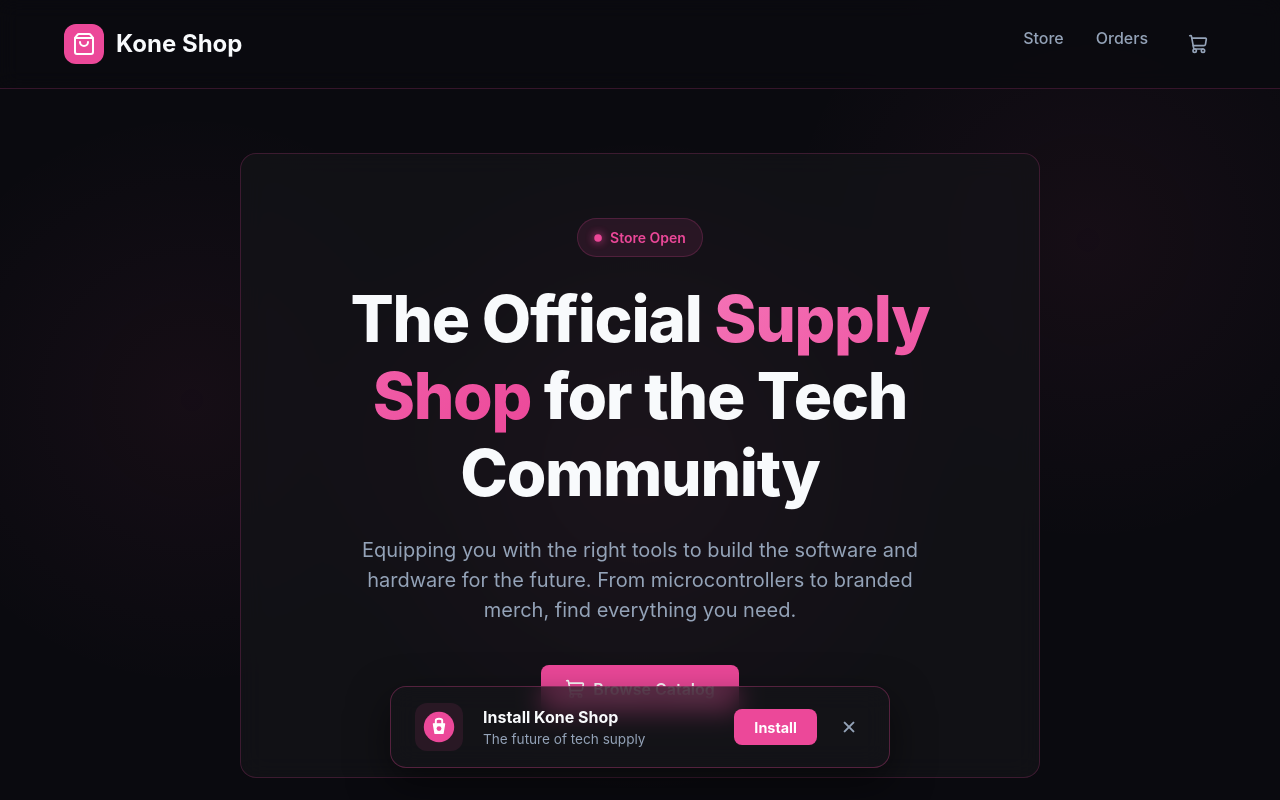
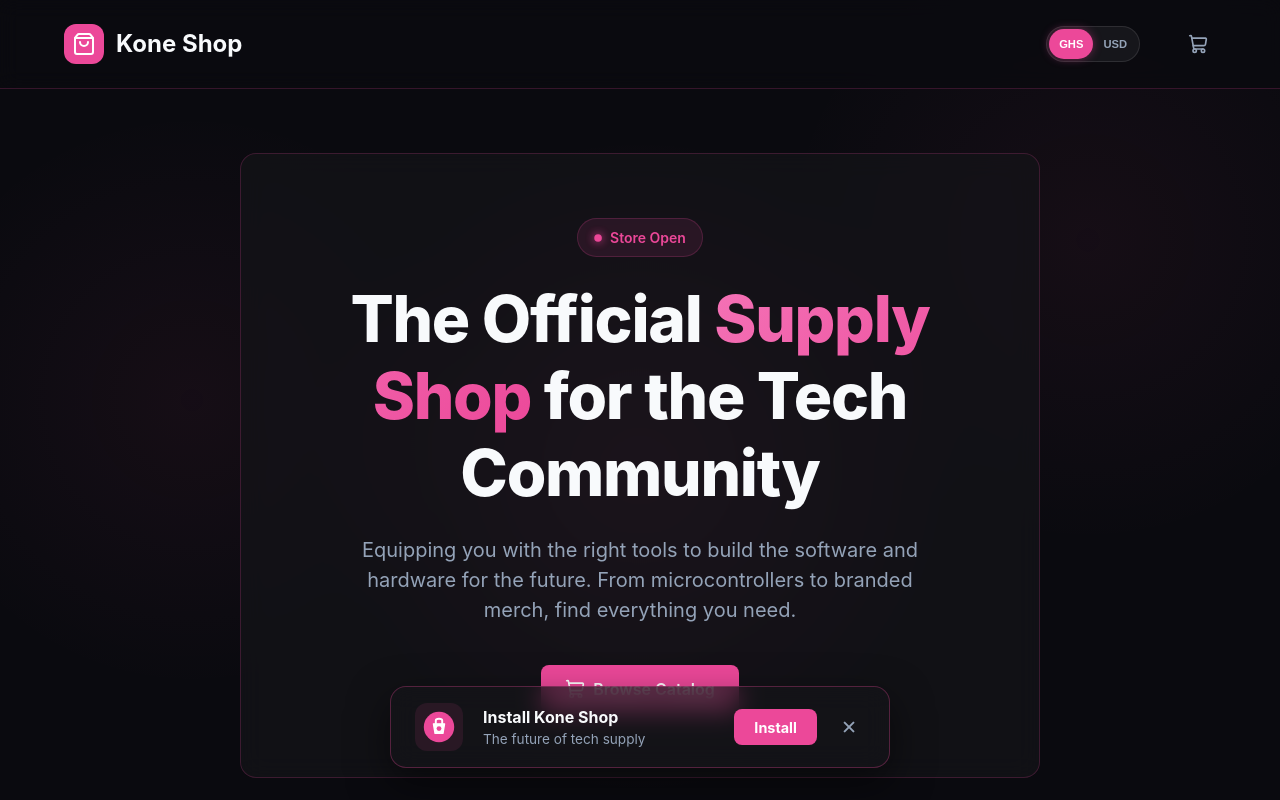
Before and after one commit to PhilipKone/Kone-Shop, a React (Vite) app: page / in a window 1280 px wide. Shown: the top 800 px of the page. Built offline with nearby package versions, Linux system fonts and the light colour scheme; no server answers.

Commit message:
feat: add currency toggle (GHS/USD) with real-time exchange rates

```diff
--- a/src/App.tsx
+++ b/src/App.tsx
@@ -8,11 +8,13 @@
 import InstallBanner from './components/InstallBanner';
 import CartDrawer from './components/CartDrawer';
 import { CartProvider } from './context/CartContext';
+import { CurrencyProvider } from './context/CurrencyContext';
 
 function App() {
   const [activeCategory, setActiveCategory] = useState('hardware');
 
   return (
+    <CurrencyProvider>
       <CartProvider>
         <div className="app-container">
           <Header />
@@ -31,6 +33,7 @@
           <Footer />
         </div>
       </CartProvider>
+    </CurrencyProvider>
   );
 }
 
--- a/src/components/CartDrawer.tsx
+++ b/src/components/CartDrawer.tsx
@@ -1,14 +1,22 @@
 import { X, Minus, Plus, Trash2, ShoppingBag } from 'lucide-react';
 import { useCart } from '../context/CartContext';
+import { useCurrency } from '../context/CurrencyContext';
 import './CartDrawer.css';
 
 export default function CartDrawer() {
   const { cart, isCartOpen, setIsCartOpen, removeFromCart, updateQuantity, totalPrice, totalItems } = useCart();
+  const { formatPrice, currency } = useCurrency();
 
   const handleCheckout = () => {
     const phoneNumber = '233551993820';
-    const itemLines = cart.map(item => `• ${item.quantity}x ${item.name} (GH₵ ${(item.price * item.quantity).toLocaleString()})`).join('%0A');
-    const message = `Hello Kone Shop! 🛍️%0A%0AI'd like to place an order:%0A%0A${itemLines}%0A%0A*Total: GH₵ ${totalPrice.toLocaleString()}*%0A%0APlease let me know the next steps for delivery!`;
+    const itemLines = cart.map(item => `• ${item.quantity}x ${item.name} (${formatPrice(item.price * item.quantity)})`).join('%0A');
+
+    let totalText = `*Total: ${formatPrice(totalPrice)}*`;
+    if (currency === 'USD') {
+      totalText += `%0A(Base: GH₵ ${totalPrice.toLocaleString()})`;
+    }
+
+    const message = `Hello Kone Shop! 🛍️%0A%0AI'd like to place an order:%0A%0A${itemLines}%0A%0A${totalText}%0A%0APlease let me know the next steps for delivery!`;
 
     window.open(`https://wa.me/${phoneNumber}?text=${message}`, '_blank');
   };
@@ -38,7 +46,7 @@
                 <img src={item.image} alt={item.name} className="item-img" />
                 <div className="item-details">
                   <h4 className="item-name">{item.name}</h4>
-                  <p className="item-price">GH₵ {item.price.toLocaleString()}</p>
+                  <p className="item-price">{formatPrice(item.price)}</p>
                   <div className="item-actions">
                     <div className="quantity-controls">
                       <button onClick={() => updateQuantity(item.id, item.quantity - 1)}><Minus size={14} /></button>
@@ -59,7 +67,7 @@
           <div className="cart-footer">
             <div className="cart-total">
               <span>Total</span>
-              <span className="total-amount">GH₵ {totalPrice.toLocaleString()}</span>
+              <span className="total-amount">{formatPrice(totalPrice)}</span>
             </div>
             <button className="btn-primary checkout-btn" onClick={handleCheckout}>
               Proceed to Checkout
--- a/src/components/Header.css
+++ b/src/components/Header.css
@@ -33,3 +33,30 @@
   border: 2px solid var(--bg-dark);
   box-shadow: 0 0 10px rgba(236, 72, 153, 0.3);
 }
+
+.currency-toggle {
+  background: rgba(255, 255, 255, 0.05);
+  border: 1px solid rgba(255, 255, 255, 0.1);
+  border-radius: 20px;
+  display: flex;
+  padding: 2px;
+  margin-right: 0.5rem;
+}
+
+.currency-btn {
+  background: transparent;
+  border: none;
+  padding: 4px 10px;
+  border-radius: 18px;
+  font-size: 0.7rem;
+  font-weight: 700;
+  transition: all 0.3s;
+  color: var(--text-secondary);
+  cursor: pointer;
+}
+
+.currency-btn.active {
+  background: var(--accent-primary);
+  color: white;
+  box-shadow: 0 0 10px rgba(236, 72, 153, 0.4);
+}
--- a/src/components/Header.tsx
+++ b/src/components/Header.tsx
@@ -1,9 +1,11 @@
 import { ShoppingBag, ShoppingCart } from 'lucide-react';
 import { useCart } from '../context/CartContext';
+import { useCurrency } from '../context/CurrencyContext';
 import './Header.css';
 
 export default function Header() {
   const { totalItems, setIsCartOpen } = useCart();
+  const { currency, setCurrency } = useCurrency();
 
   return (
     <header>
@@ -15,8 +17,20 @@
           <span>Kone Shop</span>
         </div>
         <nav className="nav-links">
-          <a href="#">Store</a>
-          <a href="#">Orders</a>
+          <div className="currency-toggle">
+            <button
+              className={`currency-btn ${currency === 'GHS' ? 'active' : ''}`}
+              onClick={() => setCurrency('GHS')}
+            >
+              GHS
+            </button>
+            <button
+              className={`currency-btn ${currency === 'USD' ? 'active' : ''}`}
+              onClick={() => setCurrency('USD')}
+            >
+              USD
+            </button>
+          </div>
           <button className="cart-trigger" onClick={() => setIsCartOpen(true)}>
             <ShoppingCart size={20} />
             {totalItems > 0 && <span className="cart-badge">{totalItems}</span>}
--- a/src/components/ProductGrid.tsx
+++ b/src/components/ProductGrid.tsx
@@ -1,6 +1,7 @@
 import { ShoppingCart } from 'lucide-react';
 import { products } from '../data/products';
 import { useCart } from '../context/CartContext';
+import { useCurrency } from '../context/CurrencyContext';
 import './ProductGrid.css';
 
 interface ProductGridProps {
@@ -9,6 +10,7 @@
 
 export default function ProductGrid({ category }: ProductGridProps) {
   const { addToCart } = useCart();
+  const { formatPrice } = useCurrency();
   const currentProducts = products[category as keyof typeof products] || [];
 
   return (
@@ -23,7 +25,7 @@
             <span className="product-category">{product.category}</span>
             <h3 className="product-name">{product.name}</h3>
             <div className="product-footer">
-              <span className="product-price">GH₵ {product.price.toLocaleString(undefined, { minimumFractionDigits: 2 })}</span>
+              <span className="product-price">{formatPrice(product.price)}</span>
               <button
                 className="add-to-cart-btn"
                 aria-label="Add to cart"
--- /dev/null
+++ b/src/context/CurrencyContext.tsx
@@ -0,0 +1,69 @@
+import React, { createContext, useContext, useState, useEffect } from 'react';
+
+type Currency = 'GHS' | 'USD';
+
+interface CurrencyContextType {
+  currency: Currency;
+  setCurrency: (currency: Currency) => void;
+  exchangeRate: number; // GHS to USD
+  formatPrice: (amountGHS: number) => string;
+  isLoading: boolean;
+}
+
+const CurrencyContext = createContext<CurrencyContextType | undefined>(undefined);
+
+export const CurrencyProvider: React.FC<{ children: React.ReactNode }> = ({ children }) => {
+  const [currency, setCurrencyState] = useState<Currency>(() => {
+    const saved = localStorage.getItem('kshop-currency');
+    return (saved as Currency) || 'GHS';
+  });
+  const [exchangeRate, setExchangeRate] = useState<number>(0.07); // Fallback rate
+  const [isLoading, setIsLoading] = useState(true);
+
+  const setCurrency = (newCurrency: Currency) => {
+    setCurrencyState(newCurrency);
+    localStorage.setItem('kshop-currency', newCurrency);
+  };
+
+  useEffect(() => {
+    const fetchRate = async () => {
+      try {
+        setIsLoading(true);
+        const response = await fetch('https://open.er-api.com/v6/latest/GHS');
+        const data = await response.json();
+        if (data.rates && data.rates.USD) {
+          setExchangeRate(data.rates.USD);
+        }
+      } catch (error) {
+        console.error('Failed to fetch exchange rate:', error);
+      } finally {
+        setIsLoading(false);
+      }
+    };
+
+    fetchRate();
+  }, []);
+
+  const formatPrice = (amountGHS: number) => {
+    if (currency === 'GHS') {
+      return `GH₵ ${amountGHS.toLocaleString(undefined, { minimumFractionDigits: 2, maximumFractionDigits: 2 })}`;
+    } else {
+      const amountUSD = amountGHS * exchangeRate;
+      return `$ ${amountUSD.toLocaleString(undefined, { minimumFractionDigits: 2, maximumFractionDigits: 2 })}`;
+    }
+  };
+
+  return (
+    <CurrencyContext.Provider value={{ currency, setCurrency, exchangeRate, formatPrice, isLoading }}>
+      {children}
+    </CurrencyContext.Provider>
+  );
+};
+
+export const useCurrency = () => {
+  const context = useContext(CurrencyContext);
+  if (context === undefined) {
+    throw new Error('useCurrency must be used within a CurrencyProvider');
+  }
+  return context;
+};
```
Lines whose indentation alone changed are shown as unchanged.
